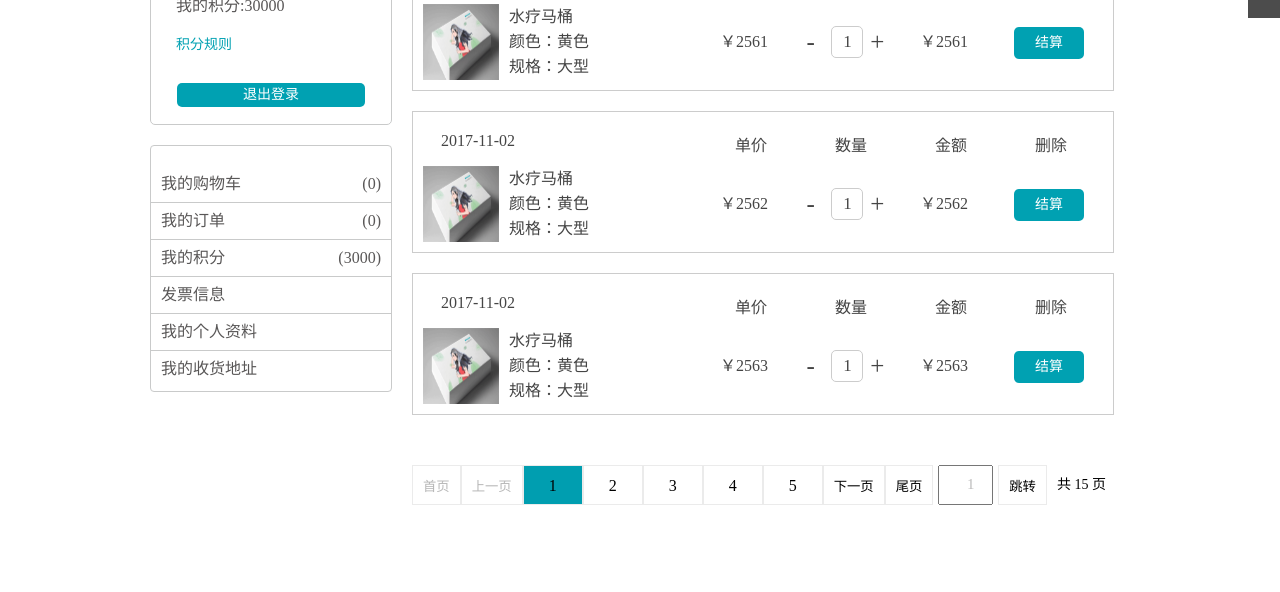
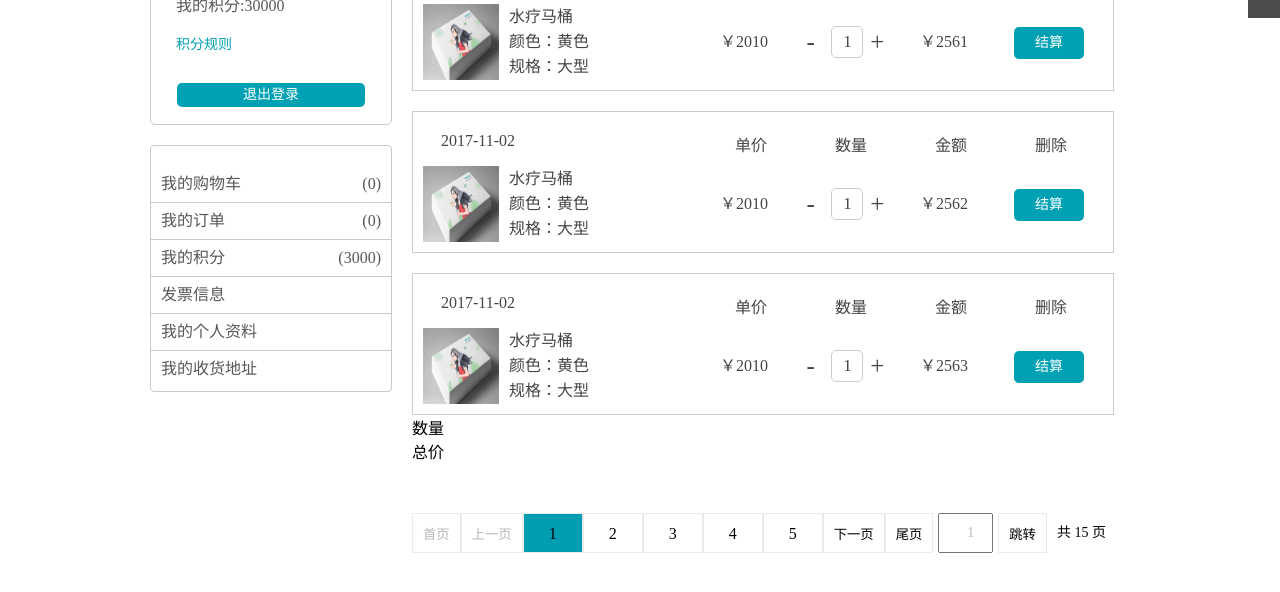
Before and after one commit to qdlyh/idear, a website: page PCidear/src/myCart.html in a window 1280 px wide. Shown: the part 782-1374 px from the top of the page. Drawn offline with Linux system fonts and the light colour scheme; files whose address does not match are found by name.

Commit message:
Update myCart.html

```diff
--- a/PCidear/src/myCart.html
+++ b/PCidear/src/myCart.html
@@ -140,7 +140,7 @@
                                     </li>
                                     <li class="cart-money">
                                         <ul>
-                                            <li>￥2561</li>
+                                            <li><i>￥</i><span class="money-text">2010</span></li>
                                             <li class="goods-count">
                                                 <ul>
                                                     <li><span class="subtract-btn">-</span></li>
@@ -182,7 +182,7 @@
                                     </li>
                                     <li class="cart-money">
                                         <ul>
-                                            <li>￥2562</li>
+                                             <li><i>￥</i><span class="money-text">2010</span></li>
                                             <li class="goods-count">
                                                 <ul>
                                                     <li><span class="subtract-btn">-</span></li>
@@ -224,7 +224,7 @@
                                     </li>
                                     <li class="cart-money">
                                         <ul>
-                                            <li>￥2563</li>
+                                             <li><i>￥</i><span class="money-text">2010</span></li>
                                             <li class="goods-count">
                                                 <ul>
                                                     <li><span class="subtract-btn">-</span></li>
@@ -243,7 +243,8 @@
                                 </ul>
                             </div>
                         </div>
-
+                        <p><span>数量</span><span id="count"></span></p>
+                        <p><span>总价</span><span id="total"></span></p>
                         <div class="page">
                             <div id="box" class="box">
                                 <!-- 分页 -->
```
